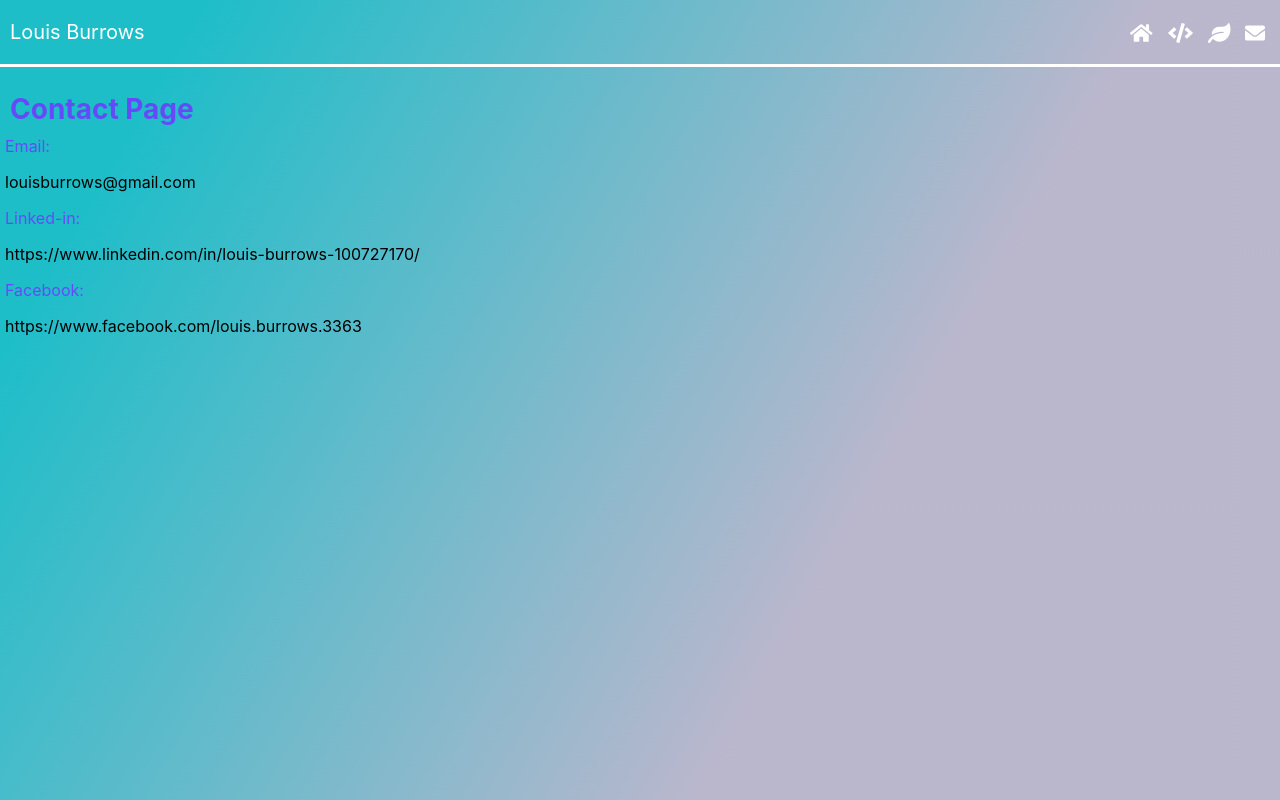
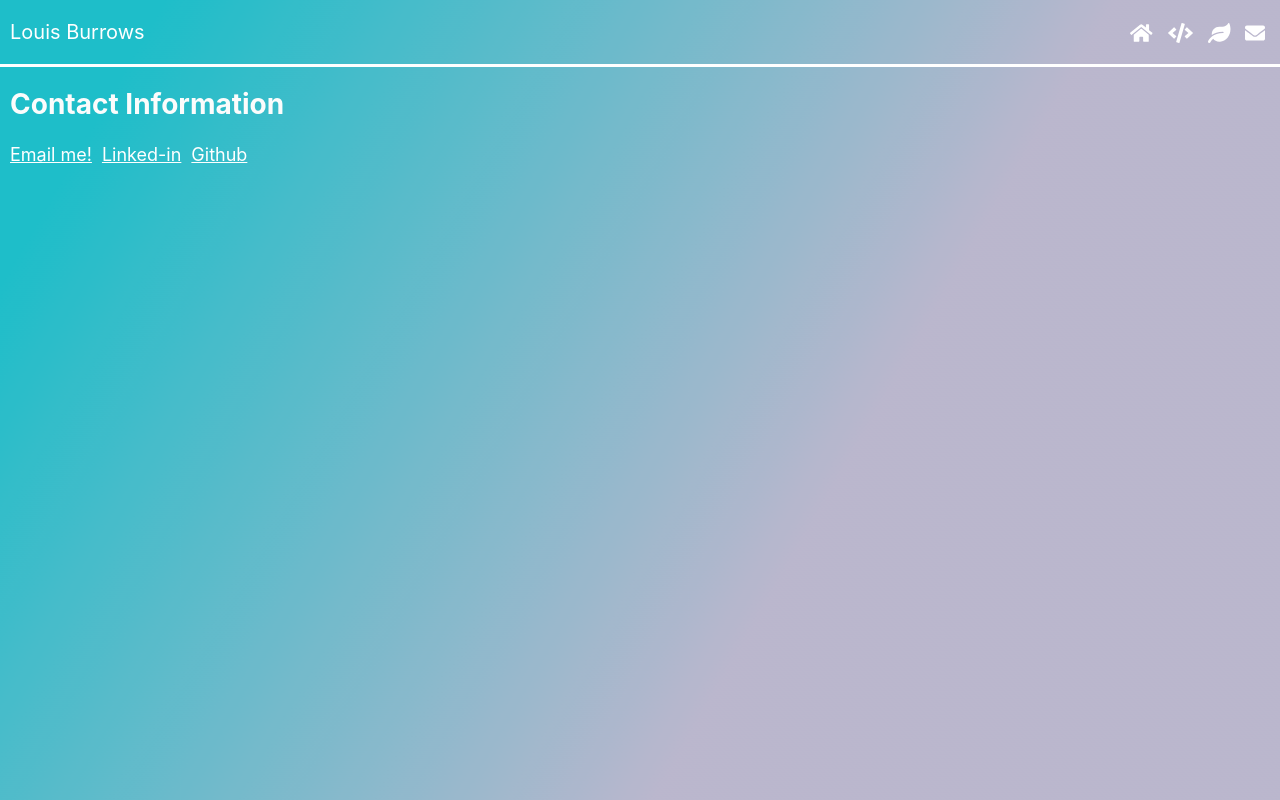
Before and after one commit to louis-burrows/portfolio-in-react, a React (Create React App) app: page /contact in a window 1280 px wide. Built offline with nearby package versions, Linux system fonts and the light colour scheme.

Commit message:
more styling changes

```diff
--- a/package.json
+++ b/package.json
@@ -15,7 +15,6 @@
     "react": "^16.13.1",
     "react-dom": "^16.13.1",
     "react-scripts": "3.4.1",
-    "react-spring": "^8.0.27",
     "sass": "^1.26.10"
   },
   "scripts": {
--- a/src/App.module.scss
+++ b/src/App.module.scss
@@ -8,7 +8,7 @@
     box-sizing: border-box;
     height: 100vh;
     width: 150vw;
-    animation:slide 6s ease-in-out infinite alternate;
+    animation:slide 4s ease-in-out infinite alternate;
     background-image: linear-gradient(-60deg, rgba(97, 104, 211, 0.226) 50%, rgb(6, 183, 196) 90%);
     opacity:.9;
     position:fixed;
--- a/src/containers/Bio/Bio.jsx
+++ b/src/containers/Bio/Bio.jsx
@@ -1,44 +1,24 @@
 import React, { Component } from 'react';
 import styles from "./Bio.module.scss"
 
+
 class Bio extends Component {
   state = {  }
+
+
   render() {
+
+
+
     return (
-      <div>
-        {/* <Link to="../../../public/files/cv.pdf" target="_blank" download>Download</Link> */}
-        <h1 className={styles.bioTitle}>Biography</h1>
-        <span>
 
-          <p className={styles.slow}>
-            An ambitious, driven and self-motivated developer, who is experienced in administration, verbal and written communication techniques, and who values excellent customer and client service and wants to make his career a lifelong process of learning and self-improvement.
-          </p>
+      <div className={styles.bioContainer}>
 
-          {/* <button>Read More</button>
+        <h1 className={styles.bioTitle}>
+          Biography
+        </h1>
+        <p className={styles.slow}>Lorem ipsum dolor sit amet consectetur adipisicing elit. Quisquam quae dolores quaerat quidem ad, pariatur earum modi alias! Facilis hic optio saepe excepturi quam laudantium repellendus aperiam inventore laboriosam neque!</p>
 
-          <p className={styles.intro}>
-            My interest in software development began at university when I realised the potential of being able to develop tailored applications for the collection and interpretation of vast data sets. My introduction to the industry truly commenced amidst an intensive coding boot camp, where I was introduced to an array of languages and libraries. Since that experience, my interest and desire to learn and contribute have increased exponentially, as every new skill has widened my perception of what is possible.
-          </p>
-
-          <p className={styles.intro}>
-            I have worked as a teacher, vehicle engineer, bakery manager, research geneticist and in administration and management.
-          </p>
-
-          <p className={styles.intro}>
-            My experience to date has exemplified the importance of developing and maintaining good working relationships with both colleagues and service users, and I consider good communication to be integral to this and productive teamwork. I believe that good business and customer relations are paramount to providing a distinguished service. I have a positive attitude and I am always willing to learn and develop
-          </p> */}
-
-        {/* </span>
-
-        <span>
-
-          <h2>Personal Interests</h2>
-
-          <p>
-
-          </p>*/}
-
-        </span>
 
       </div>
      );
--- a/src/containers/Bio/Bio.module.scss
+++ b/src/containers/Bio/Bio.module.scss
@@ -1,3 +1,7 @@
+
+
+.bioContainer {
+
   .bioTitle {
     color: rgb(252, 252, 252);
     margin-top: 20px;
@@ -6,29 +10,21 @@
 
   }
 
-
-span {
-
-  button {
-    margin-left: 15px;
-  }
-
-  h2 {
-  color: rgb(255, 255, 255);
-  margin-top: 20px;
-  margin-left: 5px;
-  font-size: 20px;
-  }
+  p {
+    border: 3px white solid;
+    padding: 10px;
+    margin-left: 10px;
+    margin-right: 10px;
+    background-color: rgba(255, 255, 255, 0.3);
 
   }
 
   .slow {
-  margin: 15px;
     display: inline-block;
     vertical-align: bottom;
     max-width: 350px;
     overflow: hidden;
-  animation: slow 7s ease forwards;
+    animation: slow 2.5s ease forwards;
   }
 
   @keyframes slow {
@@ -37,7 +33,10 @@ span {
       max-height: 0px;
     }
     to {
-    max-width: 350px;
-    max-height: 300px;
+      max-width: 80%;
+      max-height: 200px;
     }
   }
+
+
+}
--- a/src/containers/Contact/Contact.jsx
+++ b/src/containers/Contact/Contact.jsx
@@ -6,13 +6,14 @@ class Contact extends Component {
   render() {
     return (
       <div className={styles.contactPage}>
-        <h2>Contact Page</h2>
-        <p className={styles.title}>Email: </p>
-        <p>louisburrows@gmail.com</p>
-        <p className={styles.title}>Linked-in: </p>
-        <p>https://www.linkedin.com/in/louis-burrows-100727170/</p>
-        <p className={styles.title}>Facebook: </p>
-        <p>https://www.facebook.com/louis.burrows.3363</p>
+
+        <h2 className={styles.contactTitle}>Contact Information</h2>
+
+        <a href="mailto:louisburrows@gmail.com" className={styles.contactParagraph}>Email me!</a>
+
+        <a href="https://www.linkedin.com/in/louis-burrows-100727170/" target="_blank" className={styles.contactParagraph}>Linked-in</a>
+
+        <a href="https://github.com/louis-burrows" target="_blank" className={styles.contactParagraph}>Github</a>
       </div>
      );
   }
--- a/src/containers/Contact/Contact.module.scss
+++ b/src/containers/Contact/Contact.module.scss
@@ -1,19 +1,25 @@
 .contactPage {
-  padding: 5px;
-  max-width: 100vw;
-  word-wrap: break-word;
 
-  h2 {
-    color: rgb(101, 75, 248);
+  .contactTitle {
+    color: rgb(252, 252, 252);
     margin-top: 20px;
+    margin-left: 10px;
     font-size: 28px;
-    margin-bottom: 10px;
   }
 
-  .title {
-    color: rgb(101, 75, 248);
-    margin-top: 10px;
+  .contactParagraph {
+    color: white;
+    margin-top: 5px;
+    margin-left: 10px;
+    margin-left: 10px;
+    animation: fadein 0.5s;
+    font-size: 18px;
   }
+
+  @keyframes fadein {
+    from { opacity: 0; font-size: 10px;}
+    to   { opacity: 1; font-size: 18px;}
+}
 
 
 }
```
Also changed, not shown: 1 other file (tests, documents, lock files or other folders). Lines whose indentation alone changed are shown as unchanged.
